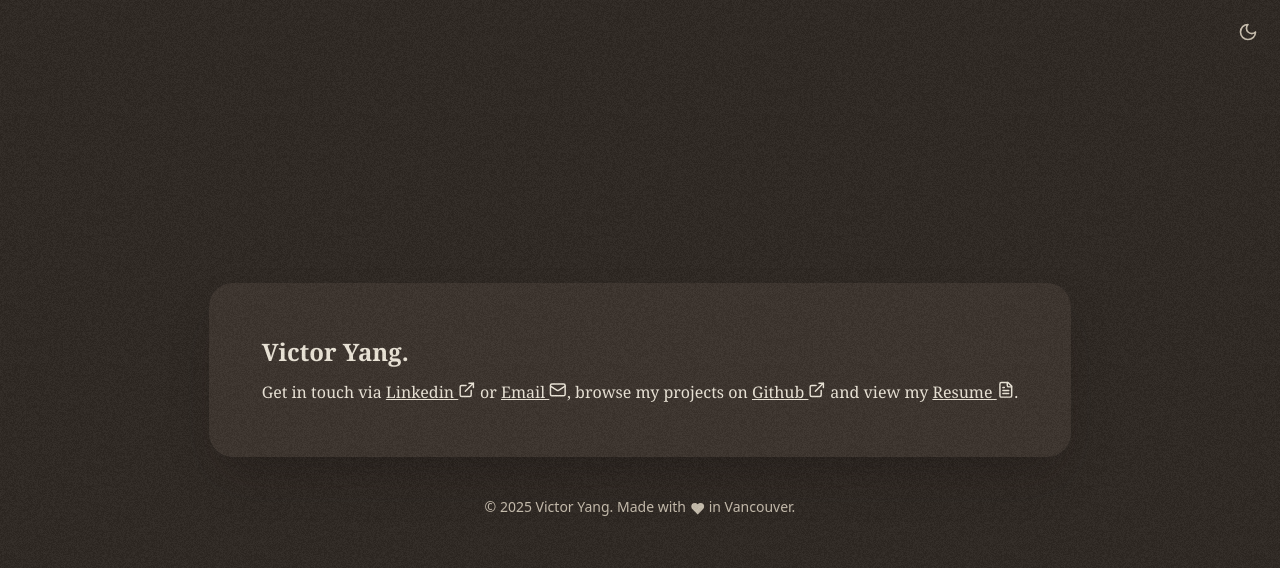
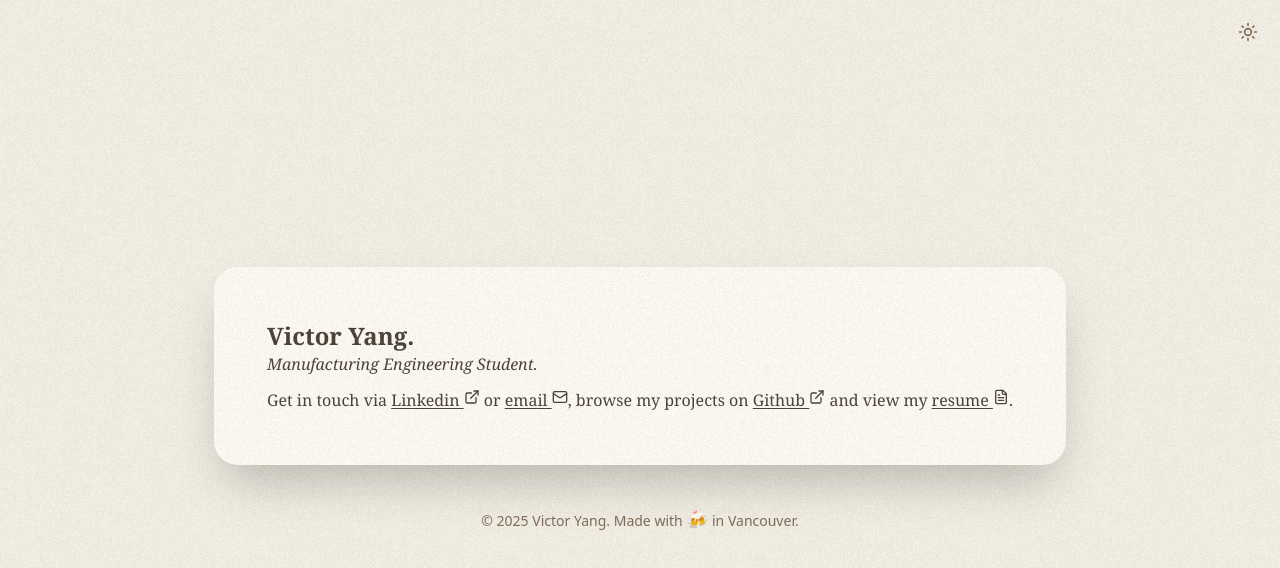
Before and after one commit to lluminate/lluminate.github.io, a Next.js app: page / in a window 1280 px wide. Shown: the top 568 px of the page. Built offline with nearby package versions, Linux system fonts and the light colour scheme.

Commit message:
update web

```diff
--- a/src/app/layout.tsx
+++ b/src/app/layout.tsx
@@ -19,8 +19,9 @@ export default function RootLayout({ children }: RootLayoutProps) {
         <body>
             <ThemeProvider
                 attribute={"class"}
-                defaultTheme={"dark"}
+                defaultTheme={"system"}
                 disableTransitionOnChange
+                enableSystem
             >
                 <div className={"fixed inset-0 pointer-events-none w-full h-full z-100 overflow-hidden"}>
                     <Noise
--- a/src/app/page.tsx
+++ b/src/app/page.tsx
@@ -1,9 +1,7 @@
-import {ExternalLink, FileText, Heart} from "lucide-react"
+import {ExternalLink, FileText, Mail} from "lucide-react"
 import ThemeToggle from "@/components/theme-toggle";
 import {Card, CardContent} from "@/components/ui/card";
 import EmailPopover from "@/components/email-popover";
-
-const year = new Date().getFullYear();
 
 export default function Home() {
     return (
@@ -16,24 +14,27 @@ export default function Home() {
                     <Card className={"shadow-2xl rounded-3xl border-transparent dark:border-border/64"}>
                         <CardContent className={"p-10 m-3"}>
                             <div className={"font-serif"}>
-                                <h1 className={"font-bold text-2xl mb-3"}>Victor Yang.</h1>
+                                <h1 className={"font-bold text-2xl"}>Victor Yang.</h1>
+                                <h2 className={"italic mb-3"}>Manufacturing Engineering Student.</h2>
                                 <p className={"text-balance align-text-bottom"}>
                                     Get in touch via&nbsp;
                                     <a target={"_blank"} rel={"noopener noreferrer"} href={"https://www.linkedin.com/in/victor-y"}
-                                       className={"underline"}>
-                                        Linkedin <ExternalLink size={"1.1em"} className={"inline align-text-top"}/>
+                                       className={"underline underline-offset-2 hover:text-primary"}>
+                                        Linkedin <ExternalLink size={16} className={"inline align-text-top"} aria-hidden="true"/>
                                     </a>
                                     &nbsp;or&nbsp;
-                                    <EmailPopover/>
+                                    <EmailPopover className={"underline underline-offset-2 hover:text-primary cursor-pointer"}>
+                                        email <Mail size={16} className={"inline align-text-top"}/>
+                                    </EmailPopover>
                                     , browse my projects on&nbsp;
                                     <a target={"_blank"} rel={"noopener noreferrer"} href={"https://www.github.com/lluminate"}
-                                       className={"underline"}>
-                                        Github <ExternalLink size={"1.1em"} className={"inline align-text-top"}/>
+                                       className={"underline underline-offset-2 hover:text-primary"}>
+                                        Github <ExternalLink size={16} className={"inline align-text-top"} aria-hidden="true"/>
                                     </a>
                                     &nbsp;and view my&nbsp;
-                                    <a target={"_blank"} rel={"noopener noreferrer"} href={"/May_2025_Victor_Yang_Resume.pdf"}
-                                       className={"underline"}>
-                                        Resume <FileText size={"1.1em"} className={"inline align-text-top"}/>
+                                    <a target={"_blank"} rel={"noopener noreferrer"} href={"/resume.pdf"}
+                                       className={"underline underline-offset-2 hover:text-primary"}>
+                                        resume <FileText size={16} className={"inline align-text-top"} aria-hidden="true"/>
                                     </a>.
                                 </p>
                             </div>
@@ -43,7 +44,7 @@ export default function Home() {
             </div>
             <footer className={"bottom-0"}>
                 <div className={"flex flex-col gap-2 items-center justify-center mt-10"}>
-                    <p className={"text-sm text-muted-foreground text-center align-text-bottom"}>© {year} Victor Yang. Made with <Heart strokeWidth={0} size={"1.1em"} className={"inline align-text-bottom fill-current"}/> in Vancouver. </p>
+                    <p className={"text-sm text-muted-foreground text-center align-text-bottom"}>&copy; {new Date().getFullYear()} Victor Yang. Made with <span className={"text-lg dark:sepia dark:brightness-75"}>🍻</span> in Vancouver. </p>
                 </div>
             </footer>
         </div>
--- a/src/components/email-popover.tsx
+++ b/src/components/email-popover.tsx
@@ -1,7 +1,7 @@
 "use client"
 
-import {useId, useRef, useState} from "react"
-import {CheckIcon, CopyIcon, Mail} from "lucide-react"
+import React, {useId, useRef, useState} from "react"
+import {CheckIcon, CopyIcon, Mail, Send} from "lucide-react"
 import {cn} from "@/lib/utils"
 import {Input} from "@/components/ui/input"
 import {
@@ -16,10 +16,11 @@ import {
     TooltipTrigger,
 } from "@/components/ui/tooltip"
 
-export default function EmailPopover() {
+export default function EmailPopover({children, className}: { children?: React.ReactNode, className?: string }) {
     const id = useId()
     const [copied, setCopied] = useState<boolean>(false)
     const inputRef = useRef<HTMLInputElement>(null)
+    const email = "victoryang2005@outlook.com"
 
     const handleCopy = () => {
         if (inputRef.current) {
@@ -33,18 +34,19 @@ export default function EmailPopover() {
         <span className="inline-flex flex-col gap-4">
             <Popover>
                 <PopoverTrigger asChild>
-                    <span className={"underline cursor-pointer"}>Email <Mail size={"1.1em"} className={"inline align-text-top"}/></span>
+                    <span className={className}>
+                        {children}
+                    </span>
                 </PopoverTrigger>
-                <PopoverContent className="w-64 p-0" side={"top"}>
-                    <div className="flex flex-col gap-3 text-center">
-                        <div className="space-y-2">
-                            <div className="relative">
+                <PopoverContent className="w-80 p-0 rounded-md border-none outline-border outline-1 outline-offset-0 font-mono" side={"top"} onOpenAutoFocus={(e) => e.preventDefault()}>
+                    <div className="*:not-first:mt-2">
+                        <div className="flex rounded-md shadow-xs relative">
                             <Input
+                                className="-me-px flex-1 rounded-e-none shadow-none focus-visible:z-10 pe-9"
                                 ref={inputRef}
                                 id={id}
-                                    className="pe-9"
                                 type="text"
-                                    defaultValue="victoryang2005@outlook.com"
+                                defaultValue={email}
                                 aria-label="Email Address"
                                 readOnly
                             />
@@ -53,7 +55,7 @@ export default function EmailPopover() {
                                     <TooltipTrigger asChild>
                                         <button
                                             onClick={handleCopy}
-                                                className="text-muted-foreground/80 hover:text-foreground focus-visible:border-ring focus-visible:ring-ring/50 absolute inset-y-0 end-0 flex h-full w-9 items-center justify-center rounded-e-md transition-[color,box-shadow] outline-none focus:z-10 focus-visible:ring-[3px] disabled:pointer-events-none disabled:cursor-not-allowed"
+                                            className="text-muted-foreground/80 hover:text-foreground focus-visible:border-ring focus-visible:ring-ring/50 absolute z-20 inset-y-0 end-9 flex h-full w-9 items-center justify-center transition-[color,box-shadow] outline-none focus:z-20 focus-visible:ring-[3px] disabled:pointer-events-none disabled:cursor-not-allowed"
                                             aria-label={copied ? "Copied" : "Copy to clipboard"}
                                             disabled={copied}
                                         >
@@ -88,7 +90,22 @@ export default function EmailPopover() {
                                     </TooltipContent>
                                 </Tooltip>
                             </TooltipProvider>
-                            </div>
+                            <TooltipProvider delayDuration={0}>
+                                <Tooltip>
+                                    <TooltipTrigger asChild>
+                                        <a
+                                            className="border-input bg-background text-muted-foreground/80 hover:bg-accent hover:text-accent-foreground focus-visible:border-ring focus-visible:ring-ring/50 inline-flex w-9 items-center justify-center rounded-e-md border text-sm transition-[color,box-shadow] outline-none focus:z-10 focus-visible:ring-[3px] disabled:pointer-events-none disabled:cursor-not-allowed disabled:opacity-50"
+                                            aria-label="Send Email"
+                                            href={"mailto:"+email}
+                                        >
+                                            <Send size={16} aria-hidden="true"/>
+                                        </a>
+                                    </TooltipTrigger>
+                                    <TooltipContent className="px-2 py-1 text-xs">
+                                        Send an email
+                                    </TooltipContent>
+                                </Tooltip>
+                            </TooltipProvider>
                         </div>
                     </div>
                 </PopoverContent>
--- a/src/components/noise.tsx
+++ b/src/components/noise.tsx
@@ -82,7 +82,7 @@ const Noise: React.FC<NoiseProps> = ({
         };
     }, [patternSize, patternScaleX, patternScaleY, patternRefreshInterval, patternAlpha]);
 
-    return <canvas className="absolute left-0 top-0 w-screen h-screen" ref={grainRef} />;
+    return <canvas className="absolute left-0 top-0 w-screen h-screen" ref={grainRef} aria-hidden="true"/>;
 };
 
 export default Noise;
```
Also changed, not shown: 1 other file (tests, documents, lock files or other folders). Lines whose indentation alone changed are shown as unchanged.
